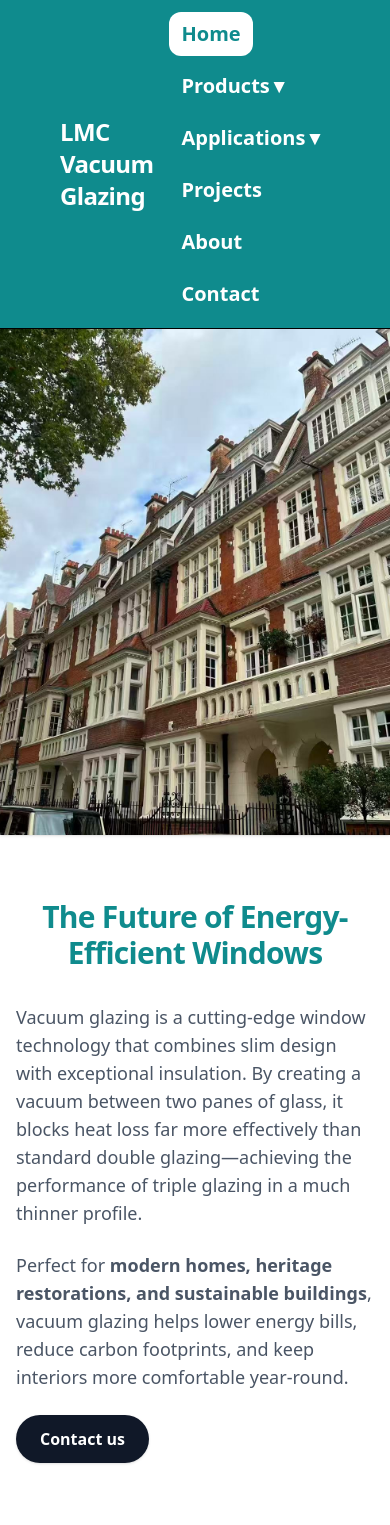
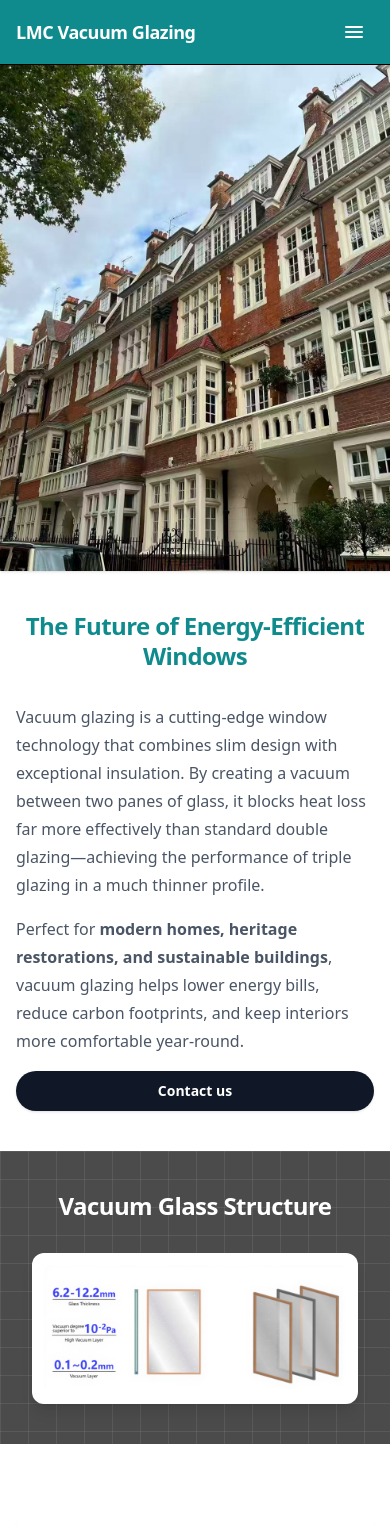
Before and after one commit to pastrainbow/LMCVacuumGlazingWebsite, a React (Vite) app in the folder lmc-vacuum-glazing-site/: page / in a window 390 px wide. Shown: the top 1525 px of the page. Built offline with nearby package versions, Linux system fonts and the light colour scheme.

Commit message:
Improve responsiveness of navbar and other UI components

```diff
--- a/lmc-vacuum-glazing-site/src/components/ApplicationsSection.jsx
+++ b/lmc-vacuum-glazing-site/src/components/ApplicationsSection.jsx
@@ -6,10 +6,9 @@ function ApplicationCard({ label, path, thumbnailImage, active }) {
     <NavLink
       to={path}
       className={`
-        group relative block w-full
-        overflow-hidden border bg-white
+        group relative block w-full overflow-hidden border bg-white
         shadow-sm transition
-        hover:-translate-y-0.5 hover:shadow-lg
+        md:hover:-translate-y-0.5 md:hover:shadow-lg
         focus:outline-none focus:ring-2 focus:ring-teal-600/30
 
         ${active
@@ -17,26 +16,38 @@ function ApplicationCard({ label, path, thumbnailImage, active }) {
           : "border-gray-200"}
       `}
     >
-      {/* Active badge */}
+      {/* Mobile tap indicator */}
+      {
+        !active && (
+          <div className="absolute bottom-2 right-2 z-30 rounded-full bg-white/90 p-2 text-brand-teal shadow md:hidden">
+            <svg
+              width="16"
+              height="16"
+              viewBox="0 0 24 24"
+              fill="none"
+              aria-hidden
+            >
+              <path
+                d="M9 6l6 6-6 6"
+                stroke="currentColor"
+                strokeWidth="2"
+                strokeLinecap="round"
+                strokeLinejoin="round"
+              />
+            </svg>
+          </div>
+        )
+      }
+
+
+
       {active && (
-        <div className="absolute right-3 top-3 z-30 rounded bg-brand-teal px-2 py-1 text-xs font-semibold tracking-wide text-white">
+        <div className="absolute right-2 top-2 z-30 rounded-lg bg-brand-teal px-2 py-1 text-[10px] font-semibold tracking-wide text-white sm:text-xs">
           YOU ARE HERE
         </div>
       )}
 
-      {/* Base content */}
-      <div className="relative z-10 flex min-h-[400px] items-center justify-center px-4 py-5">
-        <span
-          className={`
-            whitespace-pre-line text-center text-2xl font-semibold
-            ${active ? "text-gray-300" : "text-brand-teal"}
-          `}
-        >
-          {label}
-        </span>
-      </div>
-
-      {/* Image layer */}
+      {/* Image */}
       <img
         src={thumbnailImage}
         alt=""
@@ -44,35 +55,38 @@ function ApplicationCard({ label, path, thumbnailImage, active }) {
         className={`
           absolute inset-0 h-full w-full object-cover
           transition duration-300
-          ${active ? "opacity-100" : "opacity-0 group-hover:opacity-100"}
+          ${active
+            ? "opacity-100"
+            : "opacity-100 md:opacity-0 md:group-hover:opacity-100"}
         `}
       />
 
-      {/* Dark overlay */}
+      {/* Overlay */}
       <div
         className={`
           absolute inset-0 bg-black/45 transition duration-300
-          ${active ? "opacity-100" : "opacity-0 group-hover:opacity-100"}
+          ${active
+            ? "opacity-100"
+            : "opacity-60 md:opacity-0 md:group-hover:opacity-100"}
         `}
       />
 
-      {/* Hover-only text (inactive cards only) */}
-      {!active && (
-        <div className="pointer-events-none absolute inset-0 z-20 flex items-center justify-center px-4">
-          <span
-            className="
-              whitespace-pre-line text-center text-2xl font-semibold text-white
-              opacity-0 transition duration-300
-              group-hover:opacity-100
-            "
-          >
-            {label}
-          </span>
-        </div>
-      )}
+      {/* Label */}
+      <div className="relative z-20 flex min-h-[180px] items-center justify-center px-4 py-6 sm:min-h-[240px] md:min-h-[320px]">
+        <span
+          className={`
+            whitespace-pre-line text-center font-semibold
+            text-lg sm:text-xl md:text-2xl
+            ${active ? "text-white" : "text-white md:text-brand-teal md:group-hover:text-white"}
+          `}
+        >
+          {label}
+        </span>
+      </div>
     </NavLink>
   );
 }
+
 
 
 export default function ApplicationsSection({ activeChild }) {
--- a/lmc-vacuum-glazing-site/src/components/Navbar.jsx
+++ b/lmc-vacuum-glazing-site/src/components/Navbar.jsx
@@ -1,70 +1,171 @@
-import { NavLink, Link, useLocation, useMatch, useNavigate, useResolvedPath } from "react-router-dom";
+import { NavLink, Link, useLocation, useNavigate } from "react-router-dom";
 import * as NavigationMenu from "@radix-ui/react-navigation-menu";
 import { navLinks } from "../navConfig.js";
+import { useMemo, useState } from "react";
 
-
-function navItemClass({ isActive }) {
+function navItemClass(isActive) {
   return [
-    "inline-flex items-center gap-1 rounded-xl px-3 py-2 text-xl font-semibold",
+    "inline-flex items-center gap-1 rounded-xl px-3 py-2 font-semibold transition",
+    "text-base sm:text-lg", // smaller on mobile
     isActive ? "bg-white text-brand-teal" : "text-white hover:bg-brand-gray",
   ].join(" ");
 }
 
+function ScrollTopNavLink({ to, end, children, overwriteClassName}) {
+  const navigate = useNavigate();
+  const isHash = to.includes("#");
+  const { pathname } = useLocation();
+  const handleClick = (e) => {
+    if (pathname === to) {
+      // Already on this page → scroll to top
+      e.preventDefault();
+      window.scrollTo({ top: 0, behavior: "smooth" });
+    } else {
+      navigate(to);
+    }
+  };
+  return (
+    <NavLink to={to} end={end} onClick={handleClick}
+      className={
+        overwriteClassName ?
+          overwriteClassName :
+          (({ isActive }) => (
+            navItemClass(isActive && !isHash)
+          ))
+      }
+    >
+      {children}
+    </NavLink>
+  )
+}
 
-function NavItem({ to, end, children }) {
-  const isHash = to.includes("#");
 
-  let isActive = false;
+export default function Navbar() {
+  const [mobileOpen, setMobileOpen] = useState(false);
 
-  if (isHash) {
-    return (
-      <Link
-        to={to}
-        className={navItemClass({ isActive })}
-      >
-        {children}
-      </Link>
-    );
-  }
+  const visibleLinks = useMemo(
+    () => navLinks.filter((l) => !l.hidden),
+    []
+  );
 
   return (
-    <NavLink to={to} end={end} className={navItemClass}>
-      {children}
-    </NavLink>
+    <header className="sticky top-0 z-50 border-b bg-brand-teal">
+      <div className="mx-auto flex max-w-7xl items-center gap-3 px-4 py-3 sm:px-6 lg:px-10">
+        {/* Brand */}
+        <div className="text-lg font-extrabold tracking-tight text-white sm:text-2xl">
+          LMC Vacuum Glazing
+        </div>
+
+        {/* Desktop nav */}
+        <nav className="ml-auto hidden items-center gap-2 md:flex">
+          {visibleLinks.map((l) => {
+            const hasChildren = !!l.children?.length;
+            if (!hasChildren) {
+              return (
+                <ScrollTopNavLink key={l.path} to={l.path} end={l.end}>
+                  {l.label}
+                </ScrollTopNavLink>
+              );
+            }
+            return <NavDropdown key={l.path} item={l} />;
+          })}
+        </nav>
+
+        {/* Mobile hamburger */}
+        <button
+          className="ml-auto inline-flex items-center justify-center rounded-xl p-2 text-white hover:bg-brand-gray md:hidden"
+          aria-label="Open menu"
+          aria-expanded={mobileOpen}
+          onClick={() => setMobileOpen((v) => !v)}
+        >
+          {/* simple icon */}
+          <svg width="24" height="24" viewBox="0 0 24 24" fill="none" aria-hidden>
+            <path d="M4 7h16M4 12h16M4 17h16" stroke="currentColor" strokeWidth="2" strokeLinecap="round" />
+          </svg>
+        </button>
+      </div>
+
+      {/* Mobile panel */}
+      {mobileOpen && (
+        <div className="md:hidden">
+          <div className="mx-auto max-w-6xl px-4 pb-4 sm:px-6 lg:px-10">
+            <div className="rounded-2xl bg-white/10 p-2 backdrop-blur">
+              <MobileNav links={visibleLinks} onNavigate={() => setMobileOpen(false)} />
+            </div>
+          </div>
+        </div>
+      )}
+    </header>
   );
 }
 
-export default function Navbar() {
+function MobileNav({ links, onNavigate }) {
   return (
-    <header className="sticky top-0 z-50 border-b bg-brand-teal">
-      <div className="mx-auto flex items-center gap-4 px-15 py-3">
-        <div className="text-2xl font-extrabold tracking-tight text-white">
-          LMC Vacuum Glazing
+    <div className="flex flex-col gap-1">
+      {links.map((l) => {
+        const hasChildren = !!l.children?.length;
+        const isHash = l.path.includes("#");
+        if (!hasChildren) {
+          return (
+            <ScrollTopNavLink
+              key={l.path}
+              to={l.path}
+              end={l.end}
+              onClick={onNavigate}
+              className={({ isActive }) =>
+                [
+                  "rounded-xl px-3 py-2 text-base font-semibold transition",
+                  (isActive && !isHash) ? "bg-white text-brand-teal" :
+                    "text-white hover:bg-white/10",
+                ].join(" ")
+              }
+            >
+              {l.label}
+            </ScrollTopNavLink>
+          )
+        }
+
+        // Collapsible dropdown for mobile (touch friendly)
+        return <MobileDisclosure key={l.path} item={l} onNavigate={onNavigate} />;
+      })}
+    </div>
+  );
+}
+
+function MobileDisclosure({ item, onNavigate }) {
+  const [open, setOpen] = useState(false);
+
+  return (
+    <div className="rounded-xl">
+      <button
+        className="flex w-full items-center justify-between rounded-xl px-3 py-2 text-base font-semibold text-white hover:bg-white/10"
+        onClick={() => setOpen((v) => !v)}
+        aria-expanded={open}
+      >
+        <span>{item.label}</span>
+        <span aria-hidden className="text-sm">{open ? "▴" : "▾"}</span>
+      </button>
+
+      {open && (
+        <div className="mt-1 space-y-1 pl-2">
+          {item.children.map((c) => (
+            <ScrollTopNavLink
+              key={c.path}
+              to={c.path}
+              onClick={onNavigate}
+              overwriteClassName={({ isActive }) =>
+                [
+                  "block rounded-xl px-3 py-2 text-sm font-semibold transition",
+                  isActive ? "bg-white text-brand-teal" : "text-white/90 hover:bg-white/10 hover:text-white",
+                ].join(" ")
+              }
+            >
+              {c.label}
+            </ScrollTopNavLink>
+          ))}
         </div>
-
-        <nav className="ml-auto flex flex-wrap items-center gap-2">
-          {navLinks.map((l) => {
-            if (l.hidden) {
-              return;
-            }
-
-            const hasChildren = !!l.children?.length;
-
-            if (!hasChildren) {
-              return (
-                <NavItem key={l.path} to={l.path} end={l.end}>
-                  {l.label}
-                </NavItem>
-              );
-            }
-            else {
-              return <NavDropdown key={l.path} item={l} />;
-            }
-
-          })}
-        </nav>
-      </div>
-    </header>
+      )}
+    </div>
   );
 }
 
@@ -72,30 +173,24 @@ function NavDropdown({ item }) {
   return (
     <NavigationMenu.Root>
       <NavigationMenu.List className="flex">
-        <NavigationMenu.Item>
-          {/* Trigger */}
-          <NavigationMenu.Trigger>
-
-          <NavItem key={item.path} to={item.path}>
-            {item.label}
-            <span aria-hidden>▾</span>
-          </NavItem>
-
+        <NavigationMenu.Item className="relative">
+          <NavigationMenu.Trigger asChild>
+            <button className="outline-none">
+              <ScrollTopNavLink to={item.path}>
+                {item.label} <span aria-hidden>▾</span>
+              </ScrollTopNavLink>
+            </button>
           </NavigationMenu.Trigger>
 
-          {/* Dropdown */}
-          <NavigationMenu.Content
-            className="absolute mt-2 w-56 rounded-2xl border bg-white p-2 shadow-lg"
-          >
+          <NavigationMenu.Content className="absolute mt-2 w-56 rounded-2xl border bg-white p-2 shadow-lg">
             {item.children.map((c) => (
-              <NavLink
+              <ScrollTopNavLink
                 key={c.path}
                 to={c.path}
-                className="block rounded-xl px-3 py-2 text-base font-semibold
-                           text-gray-900 hover:bg-brand-gray hover:text-white"
+                overwriteClassName="block rounded-xl px-3 py-2 text-base font-semibold text-gray-900 hover:bg-brand-gray hover:text-white"
               >
                 {c.label}
-              </NavLink>
+              </ScrollTopNavLink>
             ))}
           </NavigationMenu.Content>
         </NavigationMenu.Item>
--- a/lmc-vacuum-glazing-site/src/components/ScrollToHash.jsx
+++ b/lmc-vacuum-glazing-site/src/components/ScrollToHash.jsx
@@ -1,25 +1,43 @@
-import { useEffect } from "react";
-import { useLocation } from "react-router-dom";
+import { useEffect, useRef } from "react";
+import { useLocation, useNavigate } from "react-router-dom";
 
 export default function ScrollToHash() {
   const { pathname, hash } = useLocation();
+  const navigate = useNavigate();
+
+  // tells us when we removed the hash on purpose
+  const clearingHashRef = useRef(false);
 
   useEffect(() => {
+    // If there's no hash:
+    if (!hash) {
+      // If we JUST cleared the hash ourselves, do nothing (don't scroll to top)
+      if (clearingHashRef.current) {
+        clearingHashRef.current = false;
+        return;
+      }
 
-    if (!hash) {
+      // Otherwise, normal behavior for route changes (optional)
       window.scrollTo({ top: 0, behavior: "smooth" });
       return;
     }
 
-    // wait for the page to render (important when navigating from other routes)
+
     requestAnimationFrame(() => {
-      const id = hash.replace("#", "");
-      const el =  document.getElementById(id)
+      const id = hash.slice(1);
+      const el = document.getElementById(id);
+
       if (el) {
         el.scrollIntoView({ behavior: "smooth", block: "start" });
+
+        // Clear the hash so clicking the same hash link again works
+        clearingHashRef.current = true;
+
+        // IMPORTANT: remove only the hash, don't change pathname
+        navigate(pathname, { replace: true });
       }
     });
-  }, [pathname, hash]);
+  }, [pathname, hash, navigate]);
 
   return null;
 }
--- a/lmc-vacuum-glazing-site/src/components/Utils.jsx
+++ b/lmc-vacuum-glazing-site/src/components/Utils.jsx
@@ -1,66 +1,95 @@
 import { NavLink } from "react-router-dom";
 import GridBackground from "./GridBackground";
-export function Title({ children, className }) {
+
+export function Title({ children, className = "" }) {
   return (
-    <h1 className={`text-center text-3xl font-extrabold tracking-tight
-                   sm:text-4xl md:text-5xl ` + className}>
+    <h1
+      className={
+        `text-center font-extrabold tracking-tight
+         text-2xl leading-tight
+         sm:text-3xl sm:leading-tight
+         md:text-4xl
+         lg:text-5xl ` + className
+      }
+    >
       {children}
     </h1>
-  )
+  );
 }
 
-export function Description({ children }) {
+export function Description({ children, className = "" }) {
   return (
-     <div className="mx-auto space-y-6 text-lg leading-7 text-gray-600
-                     max-w-6xl">
+    <div
+      className={
+        `mx-auto max-w-3xl
+         space-y-4
+         text-base leading-7 text-gray-600
+         sm:space-y-5 sm:text-lg ` + className
+      }
+    >
       {children}
     </div>
-  )
+  );
 }
 
-export function Image({ src, alt }) {
+export function Image({ src, alt, className = "" }) {
   return (
-    <div className="mt-10 flex justify-center">
-      <div className="rounded-md bg-white p-6 shadow-lg">
+    <div className="mt-8 sm:mt-10 flex justify-center px-0 sm:px-2">
+      <div className="w-full max-w-3xl rounded-xl bg-white p-3 sm:p-6 shadow-lg">
         <img
           src={src}
           alt={alt}
-          className="h-auto max-w-full"
+          className={
+            `h-auto w-full max-w-full rounded-lg object-contain ` + className
+          }
+          loading="lazy"
         />
       </div>
     </div>
-  )
+  );
 }
 
-export function Button({ path, children}) {
+export function Button({ path, children, className = "" }) {
   return (
     <NavLink
       to={path}
-      className="inline-flex items-center justify-center rounded-full
-                  bg-gray-900 px-6 py-3 text-base font-semibold text-white
-                  shadow-sm transition hover:bg-gray-800
-                  focus:outline-none focus:ring-2 focus:ring-gray-900/20"
+      className={
+        `inline-flex items-center justify-center rounded-full
+         bg-gray-900 text-white shadow-sm transition
+         hover:bg-gray-800 focus:outline-none focus:ring-2 focus:ring-gray-900/20
+         px-5 py-2.5 text-sm font-semibold
+         sm:px-6 sm:py-3 sm:text-base
+         w-full sm:w-auto ` + className
+      }
     >
       {children}
     </NavLink>
-  )
+  );
 }
 
-export function Section({gridBackgroundClasses, children }) {
+export function Section({ gridBackgroundClasses, children, className = "" }) {
   return (
-    <section className="mx-auto px-4 py-16 overflow-hidden relative">
-      {gridBackgroundClasses && (
-        <GridBackground className={gridBackgroundClasses}/>
-      )}
+    <section
+      className={
+        `relative mx-auto overflow-hidden
+         px-4 py-10
+         sm:px-6 sm:py-14
+         lg:px-8 lg:py-16 ` + className
+      }
+    >
+      {gridBackgroundClasses && <GridBackground className={gridBackgroundClasses} />}
       {children}
     </section>
-  )
+  );
 }
 
-export function NavSection({ id, children }) {
+export function NavSection({ id, children, className = "" }) {
   return (
-    <div id={id} className="scroll-mt-24">
+    <div
+      id={id}
+      className={`scroll-mt-20 sm:scroll-mt-24 ` + className}
+    >
       {children}
     </div>
-  )
+  );
 }
--- a/lmc-vacuum-glazing-site/src/navConfig.js
+++ b/lmc-vacuum-glazing-site/src/navConfig.js
@@ -1,12 +1,8 @@
 import Home from "./pages/Home.jsx";
 import Products from "./pages/Products.jsx";
-import Projects from "./pages/Projects.jsx";
-import About from "./pages/About.jsx";
-import Contact from "./pages/Contact.jsx";
 import Applications from "./pages/Applications.jsx"
 import { allProducts } from "./productsConfig.js";
 import { allApplications } from "./applicationsConfig.js";
-import { composePrefix } from "yet-another-react-lightbox";
 
 export const navLinks = [
   { path: "/", label: "Home", component: Home, end: true},
@@ -27,7 +23,5 @@ export const navLinks = [
 
   { path: "/#Projects", label: "Projects"},
 
-  { path: "/about", label: "About", component: About },
-
   { path: "/#Contact", label: "Contact"},
 ];
--- a/lmc-vacuum-glazing-site/src/pages/About.jsx
+++ /dev/null
@@ -1,8 +0,0 @@
-export default function About() {
-  return (
-    <>
-      <h1>About</h1>
-      <p>Company story, manufacturing, quality, sustainability.</p>
-    </>
-  );
-}
--- a/lmc-vacuum-glazing-site/src/pages/Projects.jsx
+++ /dev/null
@@ -1,8 +0,0 @@
-export default function Projects() {
-  return (
-    <>
-      <h1>Projects</h1>
-      <p>Case studies and installations.</p>
-    </>
-  );
-}
```
